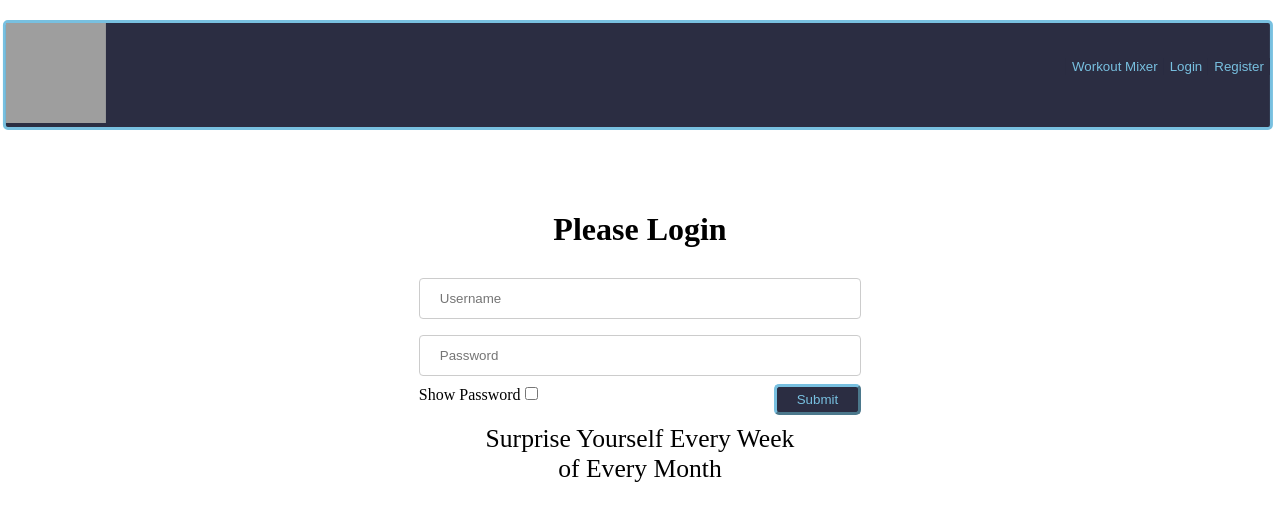
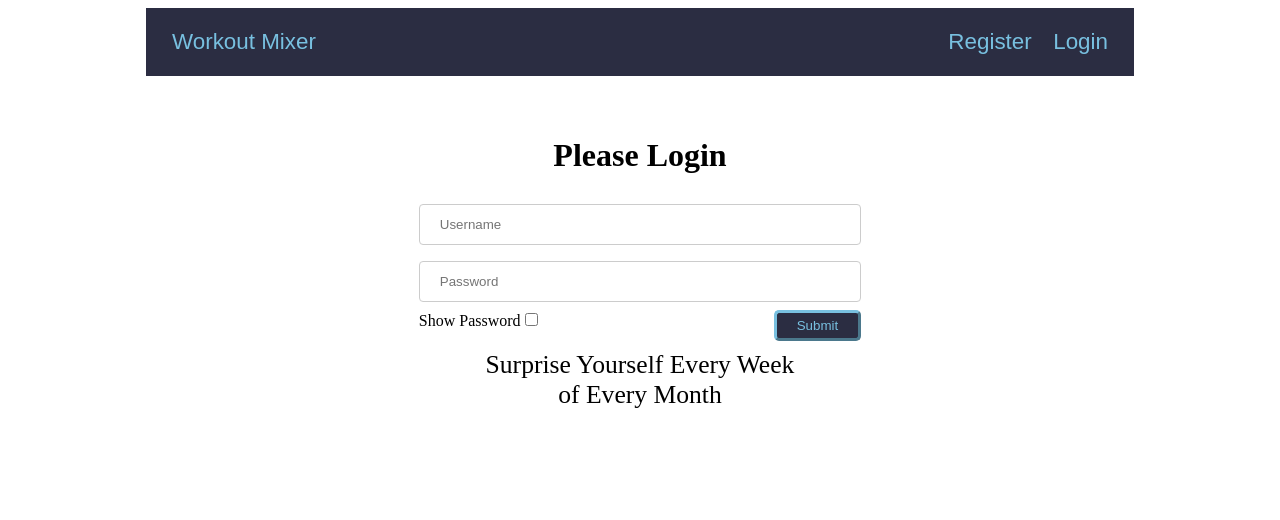
Before and after one commit to Ampatte2/workout-server, a React (Create React App) app in the folder client/: page /login in a window 1280 px wide. Shown: the top 520 px of the page. Built offline with nearby package versions, Linux system fonts and the light colour scheme; grey boxes are pictures that could not be loaded.

Commit message:
again with the final one

```diff
--- a/client/src/components/Links.jsx
+++ b/client/src/components/Links.jsx
@@ -4,7 +4,7 @@ import styled from "styled-components";
 import {connect} from "react-redux";
 import {logOut} from "../actions";
 import logo from "../images/Banner.jpg";
-import {NavButton, List} from "../style/styledcomponents"
+import {NavButton, List, ListWorkout} from "../style/styledcomponents"
 import Collapsible from "react-collapsible"
 
 
@@ -21,33 +21,37 @@ class Links extends Component {
         let display;
         if(this.props.authenticated){
             display = <>
-            <img src={logo} width="100" height = "100" alt=""/>
-            <List>
+
 
             <Link to="/login" className="navbar-brand" onClick={this.props.logOut}><NavButton>Logout</NavButton></Link>
 
-            </List>
             </>
         } else{
             display = <>
-                <img src={logo} width="100" height = "100"  alt=""/>
-
-
-                <List>
-
-                <Link to="/" className="navbar-brand"><NavButton>Workout Mixer</NavButton></Link>
-
-                    <Link to="/login" className="nav-link"><NavButton>
-                        Login
-                    </NavButton></Link>
 
 
 
-                    <Link to="/register" className="nav-link"><NavButton>
-                        Register
-                        </NavButton></Link>
 
-                </List>
+                <List><Link to="/login" className="nav-link">
+                    <NavButton>
+                        Login
+                    </NavButton>
+                </Link></List>
+
+
+
+                <List><Link to="/register" className="nav-link">
+                    <NavButton>
+                    Register
+                    </NavButton>
+                </Link></List>
+                <ListWorkout><Link to="/" className="navbar-brand">
+                    <NavButton>
+                        Workout Mixer
+                    </NavButton>
+                </Link></ListWorkout>
+
+
 
             </>
         }
--- a/client/src/components/NavBar.jsx
+++ b/client/src/components/NavBar.jsx
@@ -1,5 +1,5 @@
 import React, { Component } from 'react'
-import {Nav} from "../style/styledcomponents"
+import {Ul} from "../style/styledcomponents"
 import Links from "./Links"
 
 
@@ -7,9 +7,11 @@ class NavBar extends Component {
     render() {
         return (
 
-                <Nav>
+                <Ul>
+
                     <Links />
-                </Nav>
+
+                </Ul>
 
         )
     }
--- a/client/src/style/index.css
+++ b/client/src/style/index.css
@@ -9,3 +9,14 @@
 .collapsible:hover{
     background-color: #4F8585;
 }
+ul {
+  list-style-type: none;
+  margin: 0;
+  padding: 20px 20px 20px 20px;
+  overflow: hidden;
+  background-color:#2B2D42;
+}
+
+li {
+  float: left;
+}
--- a/client/src/style/styledcomponents.jsx
+++ b/client/src/style/styledcomponents.jsx
@@ -187,28 +187,65 @@ background-color: #2B2D42
     background-color:#4F8585
 }
 color:#78C0E0;
-border:none
-transform:translateY(200%)
+border:none;
+float:right;
+font-size:1.75vw
+
+@media ${device.tablet}{
+    font-size:4vw;
+}
 `
 
-const List = styled.div`
-    float:right;
+const List = styled.li`
 
+margin-bottom:20px;
+display:block;
+background-color:#2B2D42;
+border: none;
+margin:auto;
+margin-left:1%;
 
+border-radius:5px;
+height:50%;
+float: right;
 
+a {
+    display: block;
+    color: white;
+    text-align: none;
+    text-decoration: none;
+  }
 
 `
-const Nav = styled.nav`
-    margin-bottom:20px;
-    background-color:#2B2D42;
-    border: solid #78C0E0;
-    width:100%;
-    margin:auto;
-    margin-bottom:20px;
-    margin-top:20px;
-    border-radius:5px;
-    height:50%;
-    transform:translateX(-0.40%)
+
+const ListWorkout = styled.li`
+
+margin-bottom:20px;
+display:block;
+background-color:#2B2D42;
+border: none;
+margin:auto;
+
+border-radius:5px;
+height:50%;
+float: left;
+
+a {
+    display: block;
+    color: white;
+    text-align: none;
+    text-decoration: none;
+  }
+
+`
+const Ul = styled.ul`
+list-style-type: none;
+margin: 0;
+padding: 20px 20px 20px 20px;
+overflow: hidden;
+background-color:#2B2D42;
+width:75%
+margin:auto;
 
 `
 
@@ -231,6 +268,7 @@ const AppDiv = styled.div`
     width:100%;
     height:100%;
     border: solid black;
+    background-color:red;
 `
 export{IncrementButton,
     DecrementButton,
@@ -250,5 +288,6 @@ export{IncrementButton,
     Button,
     BorderBottom,
     NavButton,
-    Nav,
-    ButtonDisplay}
+    Ul,
+    ButtonDisplay,
+    ListWorkout}
```
